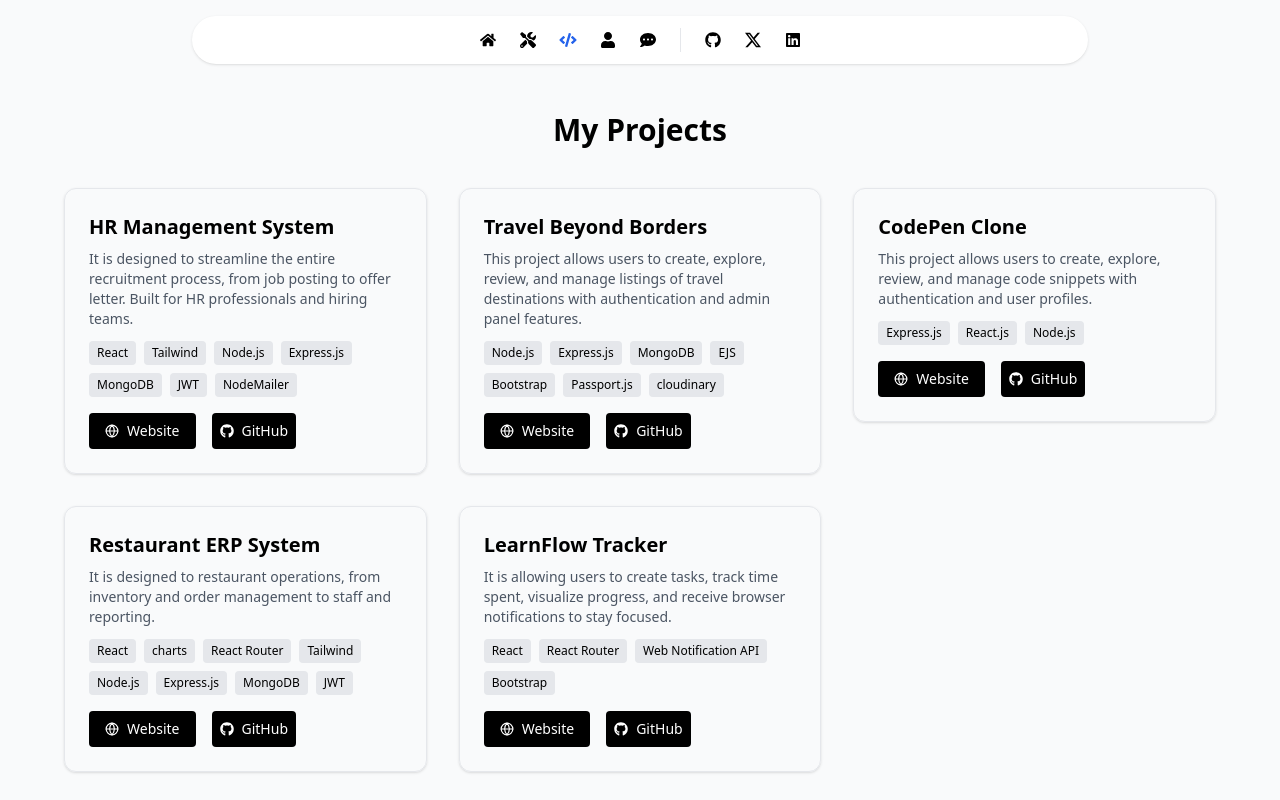
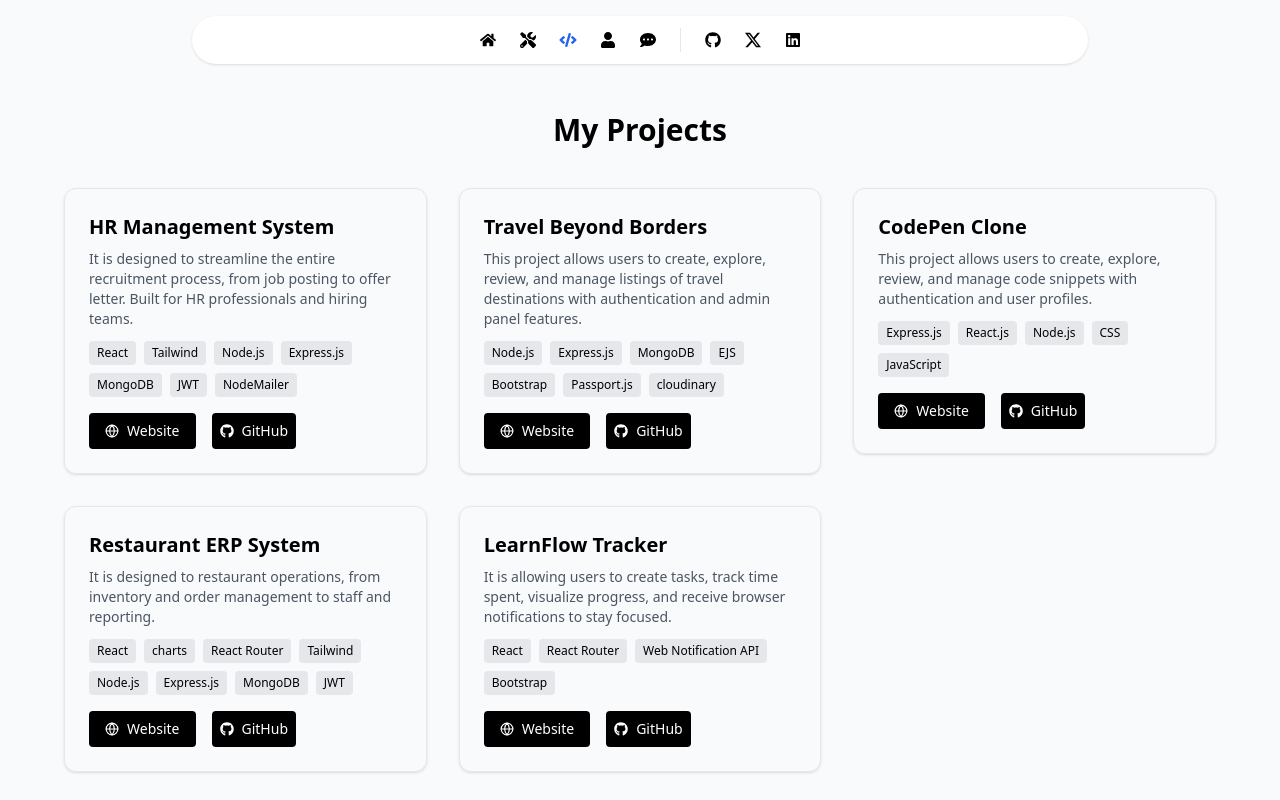
Before and after one commit to Rohit-Codess/Portfolio, a React (Vite) app: page /projects in a window 1280 px wide. Shown: the top 800 px of the page. Built offline with nearby package versions, Linux system fonts and the light colour scheme; no server answers.

Commit message:
some changes

```diff
--- a/src/constants/projects.js
+++ b/src/constants/projects.js
@@ -19,7 +19,7 @@ const projects = [
     id: 'codepen',
     title: 'CodePen Clone',
     description: 'This project allows users to create, explore, review, and manage code snippets with authentication and user profiles.',
-    tags: ['Express.js', 'React.js', 'Node.js'],
+    tags: ['Express.js', 'React.js', 'Node.js', 'CSS', 'JavaScript'],
     demoLink: 'https://codepen.rtcodex.dev/',
     github: 'https://github.com/Rohit-Codess/2.-CODE-PEN-CLONE'
   },
```
